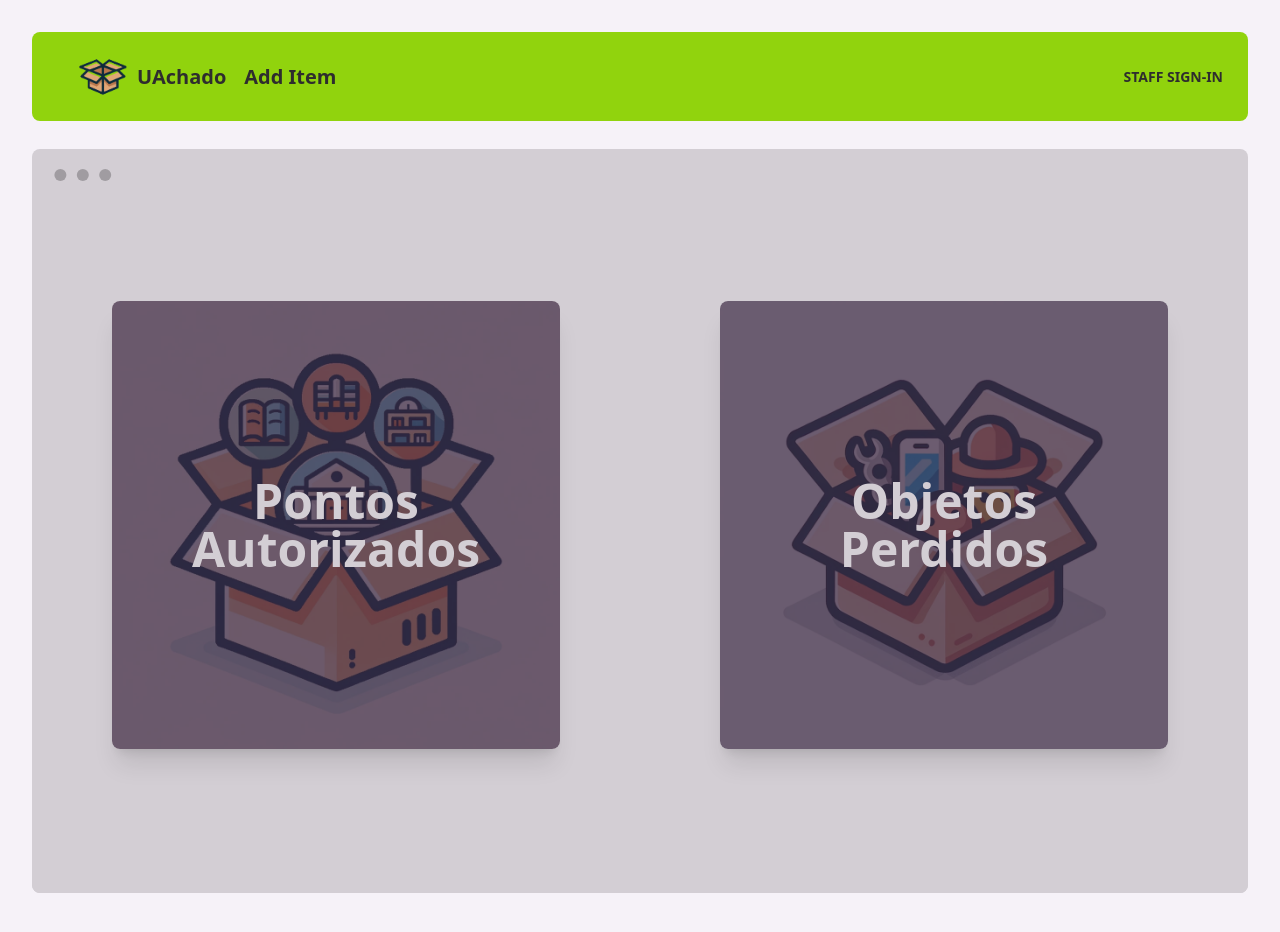
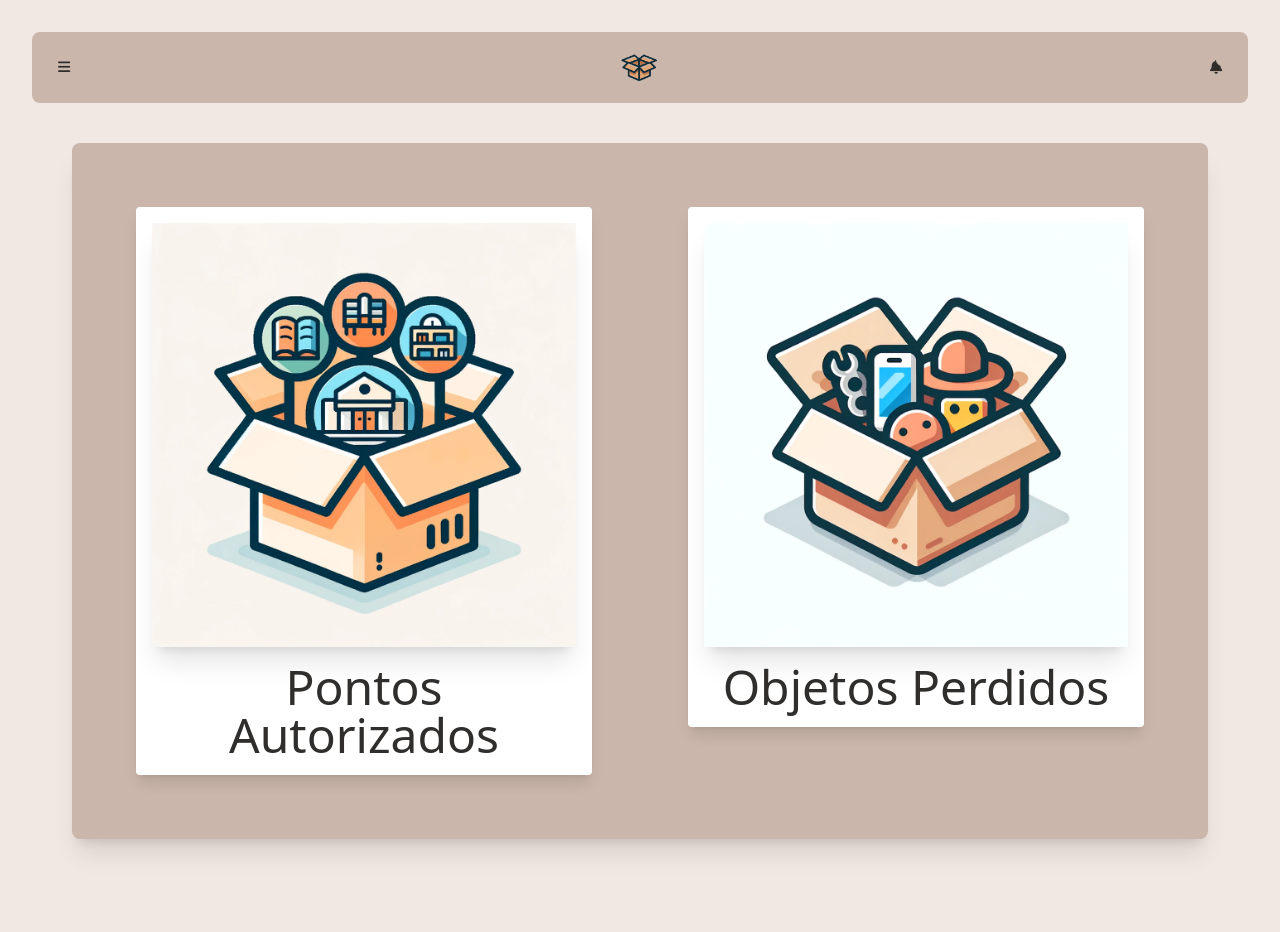
Before and after one commit to UAchado/user_ui, a React (Vite) app in the folder uachado-user/: page / in a window 1280 px wide. Shown: the top 932 px of the page. After the commit the page ends 911 px from the top, so only its background shows below. Built offline with nearby package versions, Linux system fonts and the light colour scheme.

Commit message:
a lot of changes, forgot to commit before

```diff
--- a/uachado-user/package.json
+++ b/uachado-user/package.json
@@ -10,6 +10,7 @@
     "preview": "vite preview --host --port 3000"
   },
   "dependencies": {
+    "@fortawesome/fontawesome-free": "^6.4.2",
     "@googlemaps/google-maps-services-js": "^3.3.41",
     "@react-google-maps/api": "^2.19.2",
     "autoprefixer": "^10.4.16",
--- a/uachado-user/src/App.tsx
+++ b/uachado-user/src/App.tsx
@@ -7,12 +7,53 @@ import Navbar from "./components/Navbar/navbar";
 import ItemList from "./components/ItemList/itemlist";
 import Dashboard from "./components/Dashboard/dashboard";
 
+const data = [
+
+  {
+      "image": "https://media.discordapp.net/attachments/852109272262770710/1166749106669113364/image.png",
+      "description": "Carteira preta",
+      "tag": "Carteiras",
+      "dropoffPoint_id": "Cantina de Santiago"
+  },
+  {
+      "image": "https://www.lenovo.com/medias/lenovo-laptop-yoga-slim-series-feature-2-1.png?context=bWFzdGVyfC9lbWVhL2ltYWdlcy98NjkxMzczfGltYWdlL3BuZ3wvZW1lYS9pbWFnZXMvaDgyL2gzZC8xNTg4MTY4MTk5Mzc1OC5wbmd8OWUxZWI4ZTBjZjRhYTNiN2E2YmZlODEyOTAzYjdmOTc4NTE0ZTdiM2IwMGQ0YzI3MzI0NjVkM2I0NTBmY2U5MA",
+      "description": "Notebook ultrafino",
+      "tag": "Portáteis",
+      "dropoffPoint_id": "Reitoria"
+  },
+  {
+      "image": "https://www.tek4life.pt/media/catalog/product/cache/2/image/800x800/85e4522595efc69f496374d01ef2bf13/s/2/s23__lavender_composta_1.png",
+      "description": "Smartphone Samsung",
+      "tag": "Telemóveis",
+      "dropoffPoint_id": "Cantina de Santiago"
+  },
+  {
+      "image": "https://img.pccomponentes.com/articles/1066/10663343/1111-lenovo-tab-m10-hd-2nd-gen-101-3-32gb-gris.jpg",
+      "description": "Tablet Lenovo",
+      "tag": "Tablets",
+      "dropoffPoint_id": "Cantina do Crasto"
+  },
+  {
+      "image": "https://nanochip.pt/wp-content/uploads/Produtos/JBLT520BTAZUL/headphone-jbl-tune-t520-5-3-le-bluetooth-azul-0.jpg",
+      "description": "Auscultadores JBL",
+      "tag": "Auscultadores/Fones",
+      "dropoffPoint_id": "Cantina do Crasto"
+  },
+  {
+      "image": "https://www.worten.pt/i/370d3f3ddc5f01b5fb58963e70730d74e5d61626.jpg",
+      "description": "Carregador portátil universal",
+      "tag": "Carregadores",
+      "dropoffPoint_id": "CP"
+  }
+
+];
+
 function App() {
   return (
     <div className="">
       <Navbar />
-      <div className="flex items-center justify-center h-screen">
-        <div tabIndex={0} className="mockup-window bg-neutral-content">
+      <div className="flex items-center justify-center">
+        <div tabIndex={0} className="card shadow-xl bg-primary mt-5 sm:m-10">
           <Contents />
         </div>
       </div>
@@ -25,7 +66,7 @@ function Contents() {
     <Routes>
       <Route path="/" element={<Home />} />
       <Route path="/dropPoints" element={<DropPoints/> } />
-      <Route path="/findItems" element={<ItemList/>} />
+      <Route path="/findItems" element={<ItemList data={data}/>} />
       <Route path="/dashboard" element={<Dashboard/>} />
       <Route path="/newItem" element={<NewItem />} />
     </Routes>
--- a/uachado-user/src/components/Home/home.tsx
+++ b/uachado-user/src/components/Home/home.tsx
@@ -5,30 +5,34 @@ import { Link } from "react-router-dom";
 
 const Home = () => {
   return (
-    <>
-      <div className="justify-center gap-40 px-20 py-16 sm:flex flex-column bg-neutral-content">
+    <div className="max-w-7xl mx-auto p-6">
+      <div className="grid grid-cols-1 sm:grid-cols-2 gap-4">
         <Link to="/dropPoints">
-          <div className="w-full py-10 mb-10 card custom-card image-full hover:cursor-pointer">
-            <figure className="shadow-xl">
-              <img src={placesLogo} alt="Places Icon" />
-            </figure>
-            <div className="m-auto card-body">
-              <h2 className="text-5xl card-title">Pontos Autorizados</h2>
+          <div className="custom-card flex flex-col items-center lg:m-10 p-4 bg-white rounded shadow-lg hover:cursor-pointer">
+            <div className="flex-grow">
+              <img
+                src={placesLogo}
+                alt="Places Icon"
+                className="max-w-full h-auto shadow-xl"
+              />
             </div>
+            <h2 className="text-3xl sm:text-5xl mt-4">Pontos Autorizados</h2>
           </div>
         </Link>
         <Link to="/findItems">
-          <div className="w-full py-10 mb-10 card custom-card image-full hover:cursor-pointer">
-            <figure className="shadow-xl">
-              <img src={itemsLogo} alt="Places Icon" />
-            </figure>
-            <div className="m-auto card-body">
-              <h2 className="text-5xl card-title">Objetos Perdidos</h2>
+          <div className="custom-card flex flex-col items-center lg:m-10 p-4 bg-white rounded shadow-lg hover:cursor-pointer">
+            <div className="flex-grow">
+              <img
+                src={itemsLogo}
+                alt="Items Icon"
+                className="max-w-full h-auto shadow-xl"
+              />
             </div>
+            <h2 className="text-3xl sm:text-5xl mt-4">Objetos Perdidos</h2>
           </div>
         </Link>
       </div>
-    </>
+    </div>
   );
 };
 
--- a/uachado-user/src/components/Navbar/navbar.tsx
+++ b/uachado-user/src/components/Navbar/navbar.tsx
@@ -1,22 +1,61 @@
 import generalLogo from "../../../public/general-icon.png";
 import { Link } from "react-router-dom";
+import '@fortawesome/fontawesome-free/css/all.css';
+
+
 const Navbar = () => {
   return (
-        <div className="rounded-lg navbar w- bg-primary">
-            <div className="flex-1">
+    <div
+      className="rounded-lg navbar bg-primary"
+      style={{ position: "relative", zIndex: 20, width: "100%" }}
+    >
+      <div className="navbar-start">
+        <div className="dropdown">
+          <label tabIndex={20} className="btn btn-ghost btn-circle">
+            <i className="fas fa-bars"></i>{" "}
+            {/* Example: Using Font Awesome icons */}
+          </label>
+          <ul
+            tabIndex={20}
+            className="menu menu-sm dropdown-content mt-3 z-[1] p-2 shadow bg-base-100 rounded-box w-52 bg-secondary space-y-2 "
+          >
+            <li>
+              <Link
+                to="/newItem"
+                className="text-xl normal-case btn btn-ghost rounded-box w-52 justify-start items-center w-full"
+              >
+                Add Item
+              </Link>
+            </li>
+            <li>
+              <Link
+                to="/newItem"
+                className="text-xl normal-case btn btn-ghost rounded-box w-52 justify-start items-center w-full mt-1"
+              >
+                Add Item
+              </Link>
+            </li>
+          </ul>
+        </div>
+      </div>
+      <div className="navbar-center">
+        <Link to="/">
           <img className="w-32 -mr-8" src={generalLogo}></img>
-                <Link to="/">
-                    <a className="pl-0 text-xl normal-case btn btn-ghost">UAchado</a>
-                </Link>
-                <Link to="/newItem">
-                    <a className="pl-0 text-xl normal-case btn btn-ghost">Add Item</a>
         </Link>
       </div>
-            <div className="flex-none">
+      <div className="navbar-end">
         <Link to="/dashboard">
-                    <button className="btn btn-ghost">Staff Sign-In</button>
+          <button className="btn btn-ghost btn-circle">
+            <div className="indicator">
+              <i className="fas fa-bell"></i>{" "}
+              {/* Example: Using Font Awesome icons */}
+              <span className="badge badge-xs badge-primary indicator-item"></span>
+            </div>
+          </button>
         </Link>
       </div>
+
+      <div className="flex-none"></div>
     </div>
   );
 };
--- a/uachado-user/src/components/NewItem/form/dropdown.tsx
+++ b/uachado-user/src/components/NewItem/form/dropdown.tsx
@@ -28,13 +28,14 @@ function Dropdown({ items, onSelect }: { items: string[], onSelect?: (item: stri
   return (
     <div className="w-full dropdown mt-7">
       <input
-        className="w-full placeholder-black input input-bordered bg-neutral-content"
+        className="w-full placeholder-black input input-bordered bg-secondary shadow-lg"
         placeholder="Tipo de Objeto"
         onClick={() => setIsOpen(true)}
         value={searchText}
         name="tag"
         onChange={handleInputChange}
         tabIndex={10}
+        autoComplete="off"
         required
       />
       {isOpen && filteredItems.length > 0 && (
--- a/uachado-user/src/components/NewItem/form/image.tsx
+++ b/uachado-user/src/components/NewItem/form/image.tsx
@@ -35,7 +35,7 @@ function Image() {
   }
   return (
     <>
-      <div className="collapse collapse-arrow bg-neutral-content mt-7">
+      <div className="collapse collapse-arrow bg-secondary mt-7">
         <input type="checkbox" />
         <div className="text-xl font-medium collapse-title">Foto do Objeto</div>
         <div className="collapse-content">
--- a/uachado-user/src/components/NewItem/newItem.tsx
+++ b/uachado-user/src/components/NewItem/newItem.tsx
@@ -120,14 +120,14 @@ const NewItem = () => {
         </div>
       )}
       <div className="flex justify-center">
-        <div className="card bg-neutral-content">
+        <div className="card bg-primary">
           <div className="card-body">
             <h2 className="card-title">Formulário de novo Objeto Perdido</h2>
             <form onSubmit={handleSubmit}>
               {/* Textarea for item description */}
               <div className="w-full max-w-xs form-control">
                 <textarea
-                  className="w-full max-w-xs mt-5 text-black placeholder-black textarea bg-neutral-content"
+                  className="w-full max-w-xs mt-5 text-black placeholder-black textarea bg-secondary"
                   placeholder="Breve descrição sobre o item e como foi encontrado."
                   name="description"
                   required
@@ -143,7 +143,7 @@ const NewItem = () => {
                     type="submit"
                     className="btn btn-secondary bordered border-primary"
                   >
-                    Submit
+                    Submeter
                   </button>
                 </div>
               </div>
--- a/uachado-user/tailwind.config.js
+++ b/uachado-user/tailwind.config.js
@@ -11,26 +11,28 @@ module.exports = {
     themes: [{
       mytheme: {
 
-        "primary": "#92D40D",
+        "primary": "#C9B5A9", // cor vermelha
 
-        "secondary": "#7AB10A",
+        "secondary": "#f3e9e4", // cor beje original
 
         "accent": "#DBA071",
 
         "neutral": "#3b2640",
 
-        "base-100": "#f6f2f8",
+        "base-100": "#f3e9e4",
 
         "info": "#94e5f9",
 
         "success": "#1c8276",
 
-        "warning": "#f7a650",
+        "warning": "#ce644e", // vermelho botões
 
         "error": "#df4343",
         "--rounded-box": "0.5rem", // border radius rounded-box utility class, used in card and other large boxes
         "--rounded-btn": "0.5rem", // border radius rounded-btn utility class, used in buttons and similar element
         "--rounded-badge":"0.5rem", // border radius rounded-badge utility class, used in badges and similar
+
+        "textcolor": "000000", // default button animation
       },
     }, ],
   },
```
Also changed, not shown: uachado-user/src/components/DropPoints/droppoints.tsx (+6 -6 lines), uachado-user/src/components/ItemList/itemlist.tsx (+24 -64 lines), uachado-user/src/App.css (line endings or trailing spaces), 1 other file (tests, documents, lock files or other folders). Lines whose indentation alone changed are shown as unchanged.
